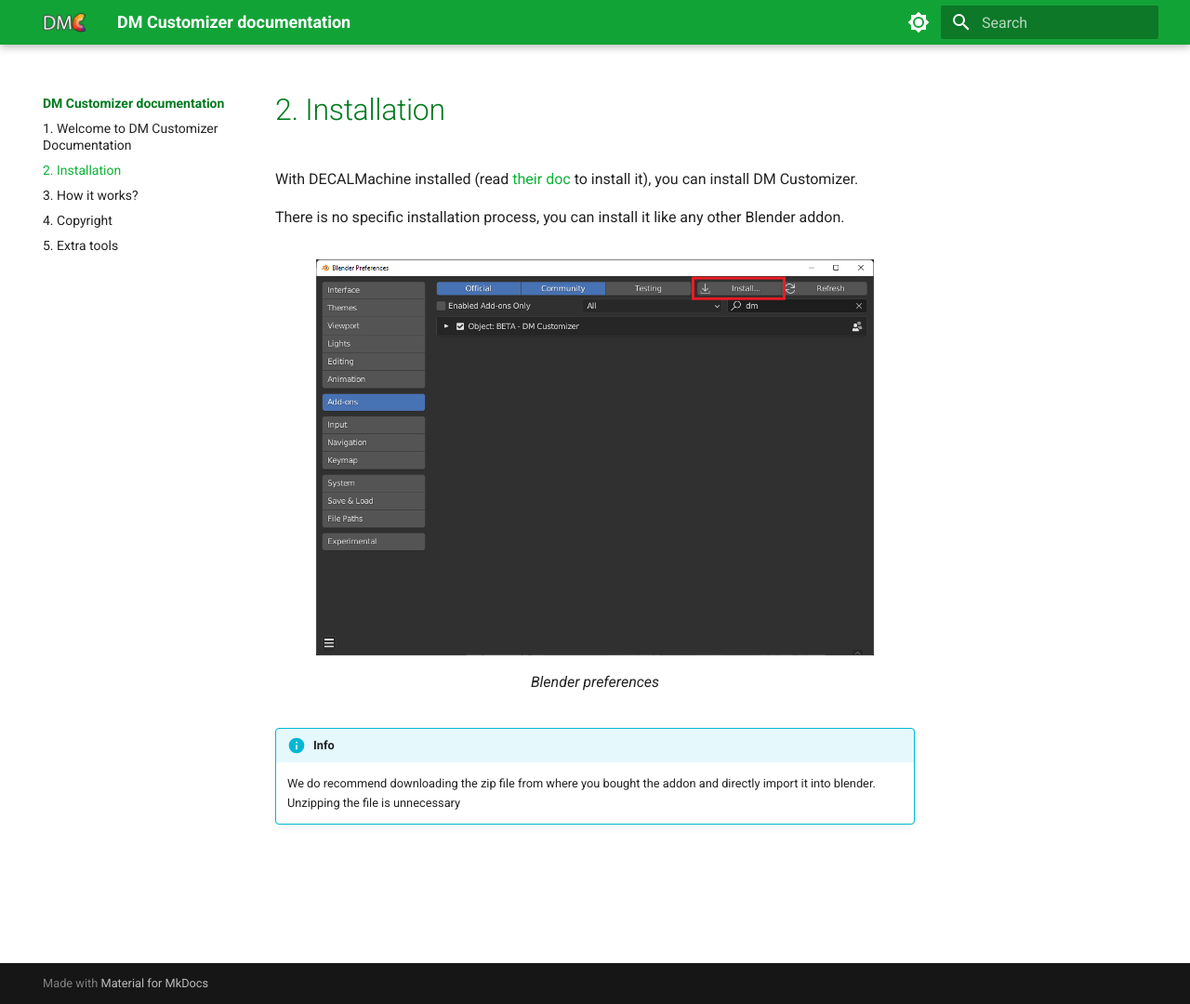
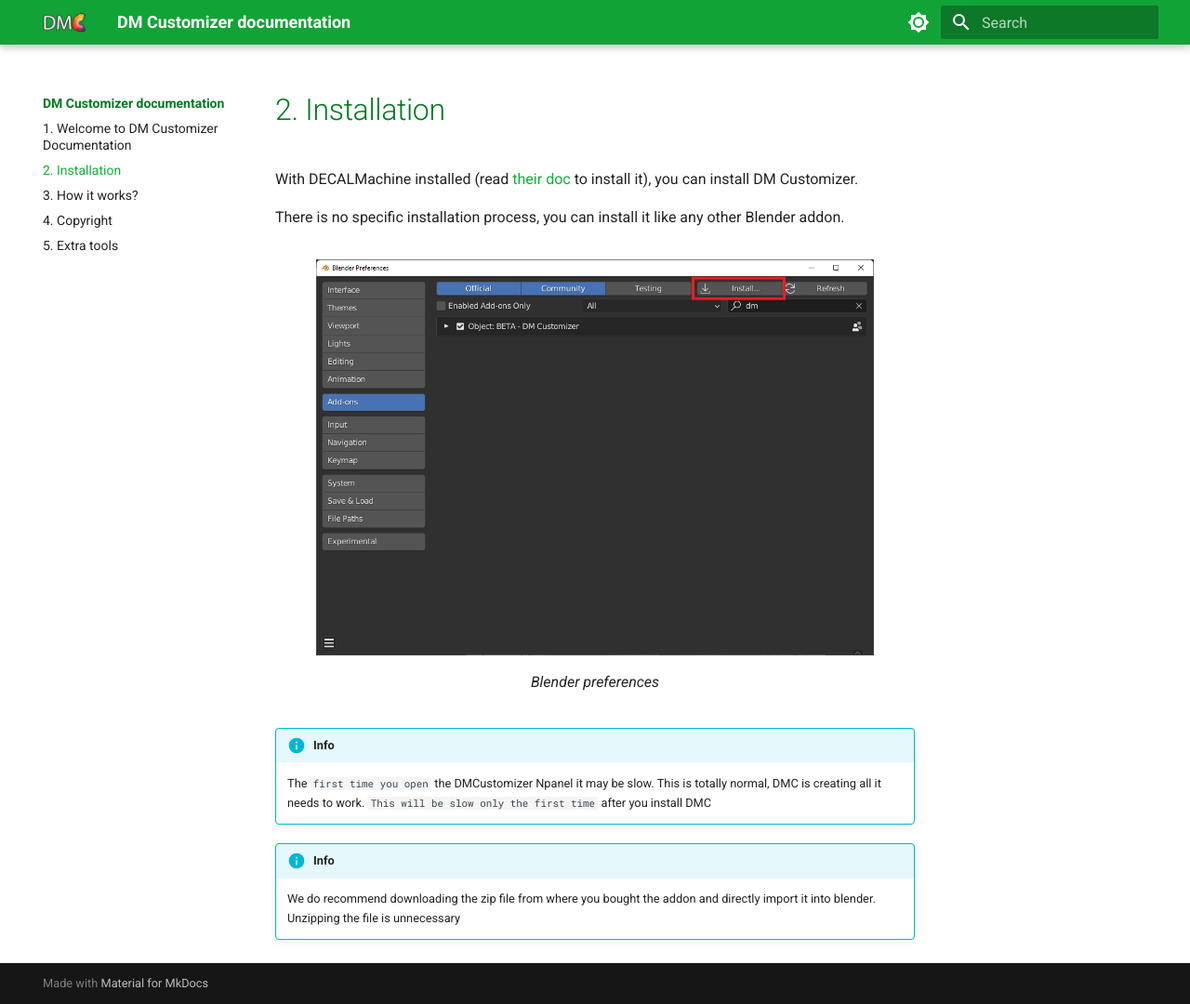
Before and after one commit to CGSeb/dm_customizer_doc, an MkDocs documentation site: the page built from docs/2.install.md, in a window 1280 px wide and 1080 px high. Shown: the whole window at 93% size. Built offline with MkDocs 1.6.1 and Material for MkDocs 9.7.7, drawn with Linux system fonts in a browser that asks for light colours.

Commit message:
aad info first Npanel launch

```diff
--- a/docs/2.install.md
+++ b/docs/2.install.md
@@ -11,5 +11,9 @@ There is no specific installation process, you can install it like any other Ble
 </figure>
 
 !!! info
+    The `first time you open` the DMCustomizer Npanel it may be slow. This is totally normal, DMC is creating all it needs
+    to work. `This will be slow only the first time` after you install DMC
+
+!!! info
     We do recommend downloading the zip file from where you bought the addon and directly import it into blender.
     Unzipping the file is unnecessary
```
